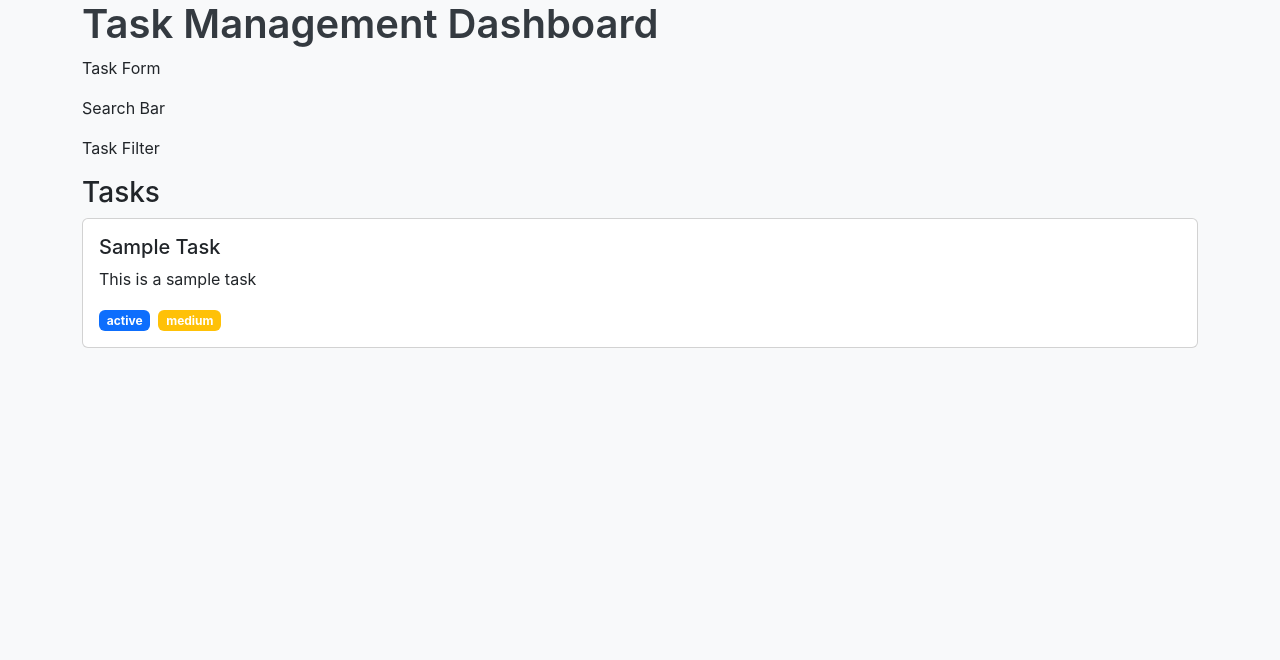
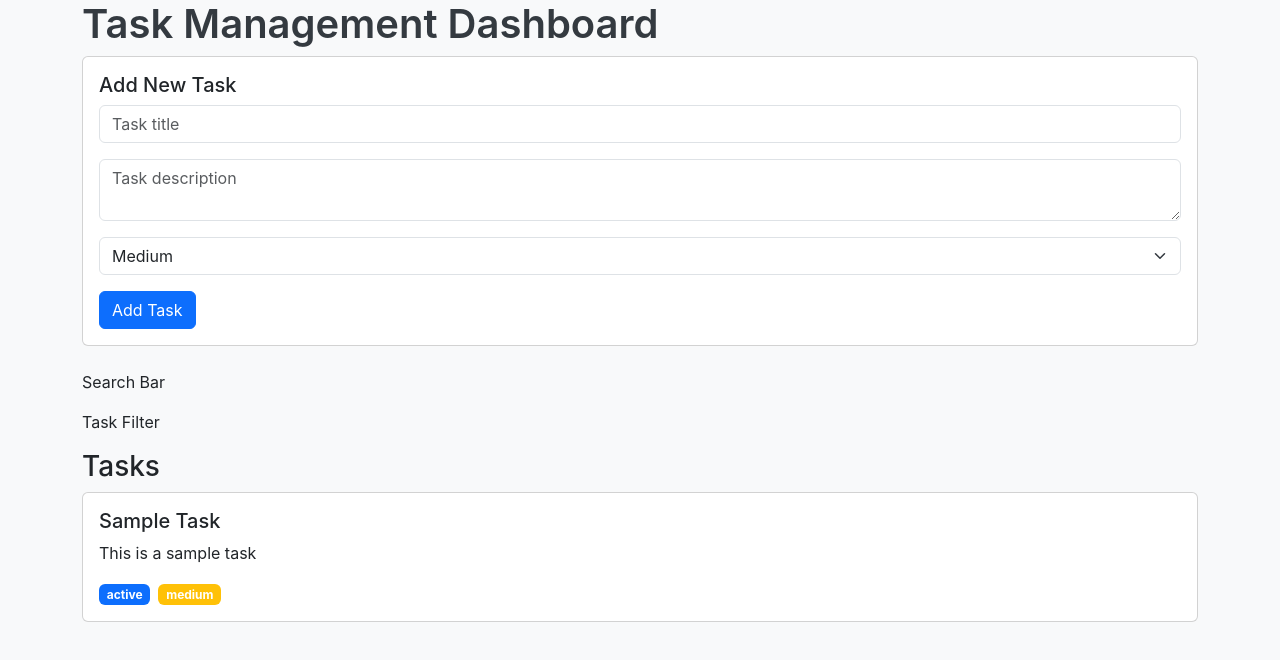
Before and after one commit to jsgumban/task-management-app, a React (Create React App) app: page / in a window 1280 px wide. Shown: the top 660 px of the page. Built offline with nearby package versions, Linux system fonts and the light colour scheme.

Commit message:
Add task creation form

```diff
--- a/src/components/TaskForm.js
+++ b/src/components/TaskForm.js
@@ -1,9 +1,60 @@
-import React from 'react';
+import React, { useState } from 'react';
+import { useTask } from '../context/TaskContext';
+import { createTask } from '../utils/taskHelpers';
 
 const TaskForm = () => {
+  const [title, setTitle] = useState('');
+  const [description, setDescription] = useState('');
+  const [priority, setPriority] = useState('medium');
+  const { dispatch } = useTask();
+
+  const handleSubmit = (e) => {
+    e.preventDefault();
+    if (title.trim()) {
+      const newTask = createTask(title, description, priority);
+      dispatch({ type: 'ADD_TASK', payload: newTask });
+      setTitle('');
+      setDescription('');
+      setPriority('medium');
+    }
+  };
+
   return (
-    <div>
-      <p>Task Form</p>
+    <div className="card mb-4">
+      <div className="card-body">
+        <h5 className="card-title">Add New Task</h5>
+        <form onSubmit={handleSubmit}>
+          <div className="mb-3">
+            <input
+              type="text"
+              className="form-control"
+              placeholder="Task title"
+              value={title}
+              onChange={(e) => setTitle(e.target.value)}
+            />
+          </div>
+          <div className="mb-3">
+            <textarea
+              className="form-control"
+              placeholder="Task description"
+              value={description}
+              onChange={(e) => setDescription(e.target.value)}
+            />
+          </div>
+          <div className="mb-3">
+            <select
+              className="form-select"
+              value={priority}
+              onChange={(e) => setPriority(e.target.value)}
+            >
+              <option value="low">Low</option>
+              <option value="medium">Medium</option>
+              <option value="high">High</option>
+            </select>
+          </div>
+          <button type="submit" className="btn btn-primary">Add Task</button>
+        </form>
+      </div>
     </div>
   );
 };
--- a/src/context/TaskContext.js
+++ b/src/context/TaskContext.js
@@ -20,6 +20,8 @@ const initialState = {
 
 function taskReducer(state, action) {
   switch (action.type) {
+    case 'ADD_TASK':
+      return { ...state, tasks: [...state.tasks, action.payload] };
     case 'SET_FILTER':
       return { ...state, filter: action.payload };
     case 'SET_SEARCH':
```
